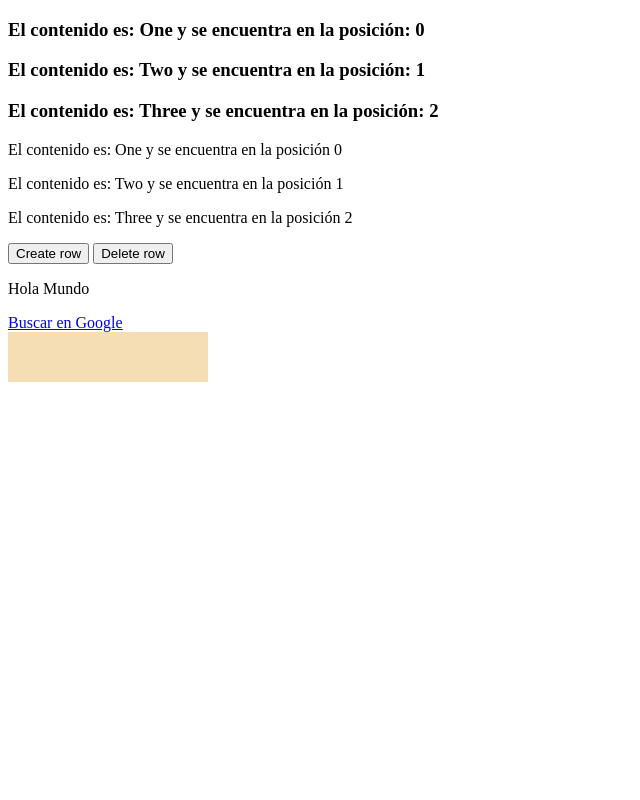
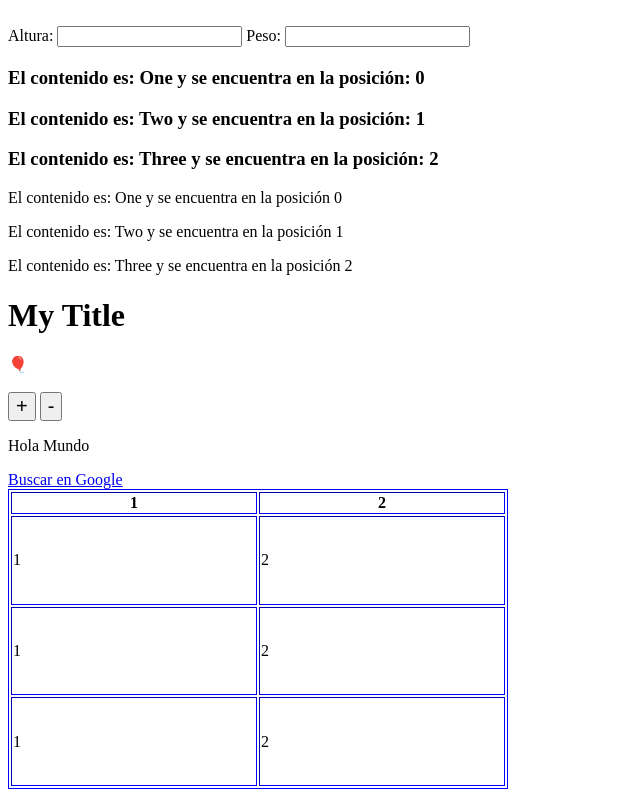
Before and after one commit to luisdomal/A-2-Programaci-n-con-JavaScript, a plain HTML site: page FundamentosJS/dom BEDU/index.html in a window 1280 px wide. Shown: the whole page, without its empty margins (0-640 px from the left). Drawn offline with Linux system fonts and the light colour scheme.

Commit message:
2da clase DOM

```diff
--- a/FundamentosJS/dom BEDU/dom.js
+++ b/FundamentosJS/dom BEDU/dom.js
@@ -62,24 +62,75 @@ _________________________________
  3.- Agregar dentro un div con ID"Container"
  */
 
+// La tarea realizada por mi
 
-const myNewDiv = document.createElement("div")
-const myNewTable = document.createElement("table")
-myNewDiv.appendChild(myNewTable)
-document.body.appendChild(myNewDiv)
+// const myNewDiv = document.createElement("div")
+// const myNewTable = document.createElement("table")
+// myNewDiv.appendChild(myNewTable)
+// document.body.appendChild(myNewDiv)
 
-myNewDiv.setAttribute("id","container")
-myNewTable.setAttribute("id","myTable")
+// myNewDiv.setAttribute("id","container")
+// myNewTable.setAttribute("id","myTable")
 
-function myCreateFunction() {
-  var table = document.getElementById("myTable");
-  var row = table.insertRow(0);
-  var cell1 = row.insertCell(0);
-  var cell2 = row.insertCell(1);
-  cell1.innerHTML = "";
-  cell2.innerHTML = "";
-}
+// function myCreateFunction() {
+//   var table = document.getElementById("myTable")
+//   var row = table.insertRow(0)
+//   var cell1 = row.insertCell(0)
+//   var cell2 = row.insertCell(1)
+//   cell1.innerHTML = ""
+//   cell2.innerHTML = ""
+// }
 
-function myDeleteFunction() {
-  document.getElementById("myTable").deleteRow(0);
-}
+// function myDeleteFunction() {
+//   document.getElementById("myTable").deleteRow(0)
+// }
+
+const table = document.createElement("table") // <table></table>
+const tableHead = document.createElement("thead") // <thead></thead>
+const headerArray = [1, 2]
+
+headerArray.forEach((num) => {
+  const headCell = document.createElement("th") // <th></th>
+  const textNode = document.createTextNode(num) // ""
+  headCell.appendChild(textNode) // <th>""</th>
+  tableHead.appendChild(headCell) // <thead><th>""</th> <th>""</th> <th>""</th></thead>
+})
+
+table.appendChild(tableHead) // <table> <thead>  <th>""</th> <th>""</th> <th>""</th>  </thead> </table>
+
+const tbody = document.createElement("tbody") // <tbody></tbody>
+
+const rowsArray = [1, 2, 3]
+
+
+rowsArray.forEach(() => {
+  // Primer foreach ayuda a agregar info en las filas
+  const row = document.createElement("tr") // <tr></tr>
+
+  // segundo foreach ayuda a poner la info en las columnas
+  headerArray.forEach((num2) => {
+    const cell = document.createElement("td") // <td></td>
+    const textNode = document.createTextNode(num2) // "1"
+    cell.appendChild(textNode) // <td>1</td>
+    row.appendChild(cell) // <tr><td>1</td></tr>
+  })
+
+  tbody.appendChild(row) //  <tbody><tr><td>1</td></tr></tbody>
+})
+
+
+table.appendChild(tbody) // <table> <thead>  <th>""</th> <th>""</th> <th>""</th>  </thead> <tbody><tr><td>1</td></tr></tbody> </table>
+
+
+table.setAttribute("border", "5px") // Agrega atributos
+table.style.border = "1px solid blue"
+table.style.width = "500px"
+table.style.height = "300px"
+
+table.setAttribute("id", "my-table")
+
+// "table": {
+//   border: "1px solid blue"
+// }
+
+document.body.appendChild(table)
--- /dev/null
+++ b/FundamentosJS/dom BEDU/eventlisteners.js
@@ -0,0 +1,82 @@
+// Event Listener
+
+//Alert!
+// document.getElementById("myTitle").addEventListener("click", () =>{
+//     alert("Hola Mundo")
+// })
+
+//Promt
+document.getElementById("myTitle").addEventListener("click", () =>{
+    const nombre = prompt("Cual es tu nombre?")
+    console.log("Nombre ===>", nombre)
+})
+
+/* Ejercio 1
+    1.- Con even listeners hacer que el globo se vaya inflando
+*/
+
+const labelGlobo = document.getElementById("globo")
+let balloonSize = 10
+
+
+labelGlobo.addEventListener("click", () =>{
+    // balloonSize = balloonSize + 5
+    balloonSize += 5
+    console.log("llamando globo", balloonSize)
+    // labelGlobo.style.fontSize = balloonSize + "px"
+    // labelGlobo.style.fontSize = `${balloonSize}px`
+    labelGlobo.style.cssText = `cursor: pointer; font-size: ${balloonSize}px`
+})
+
+/* Ejercio 2
+    1.- Sobre un nuevo event listener
+    2.- Escoger un nuevo mouse event y decrementar el tamaño de mi globo
+*/
+
+
+const big = document.getElementById("bigger")
+const small = document.getElementById("smaller")
+
+big.style.cssText = `font-size: 20px`
+small.style.cssText = `font-size: 20px`
+
+big.addEventListener("mouseover", () =>{
+    balloonSize += 5
+    console.log("llamando globo", balloonSize)
+    labelGlobo.style.cssText = `cursor: pointer; font-size: ${balloonSize}px`
+})
+
+small.addEventListener("mouseover", () =>{
+    balloonSize -= 5
+    console.log("llamando globo", balloonSize)
+    labelGlobo.style.cssText = `cursor: pointer; font-size: ${balloonSize}px`
+})
+
+
+/* Ejercio 3
+    1.- Calcular el IMC de acuerdo a la altura y peso de una persona
+    2.- Regresar el resultado y agregar un mensaje
+    3.- Integrar Clases e Instancias
+    4.- Importar el archivo de functional programming para no tener que re-escribir
+    5.- El resultado podría ser: 25.5 tienes sobre-peso.
+*/
+// Como sacar valores de los inputs
+
+
+const height = document.getElementById("height")
+const weight = document.getElementById("weight")
+const resultIMC = document.getElementById("resultIMC")
+let valueHeight = 0
+let valueWeight = 0
+
+height.addEventListener("input", (event) =>{
+    valueHeight = Number(event.target.value)
+    console.log("Event tiene esto ===>", typeof valueHeight)
+    resultIMC.textContent = calculoIMC
+})
+
+weight.addEventListener("input", (event) =>{
+    valueWeight = Number(event.target.value)
+    console.log("Event tiene esto ===>", typeof valueWeight)
+    resultIMC.textContent = calculoIMC
+})
--- a/FundamentosJS/dom BEDU/index.html
+++ b/FundamentosJS/dom BEDU/index.html
@@ -5,7 +5,7 @@
     <meta http-equiv="X-UA-Compatible" content="IE=edge">
     <meta name="viewport" content="width=device-width, initial-scale=1.0">
     <title>Luis Site</title>
-    <style>
+    <!-- <style>
         table, td{
             width: 200px;
             height: 50px;
@@ -14,9 +14,17 @@
             background-color: wheat;
             border-collapse: collapse;
         }
-    </style>
+    </style> -->
 </head>
-<body>
+<br>
+
+    <span>Altura: </span>
+    <input type="number" id="height">
+
+    <span>Peso: </span>
+    <input type="number" id="weight">
+
+    <h2 id="resultIMC"></h2>
 
     <h3>One</h3>
     <h3>Two</h3>
@@ -26,11 +34,24 @@
     <p>Two</p>
     <p>Three</p>
 
-    <button onclick="myCreateFunction()">Create row</button>
-    <button onclick="myDeleteFunction()">Delete row</button>
+    <h1 id="myTitle">My Title</h1>
+
+    <!-- Botones creados de la tarea para hacer una tabla con funcion-->
+    <!-- <button onclick="myCreateFunction()">Create row</button>
+    <button onclick="myDeleteFunction()">Delete row</button> -->
+
+    <label id="globo">🎈</label>
+
+
+    <br></br>
+
+    <button id = "bigger"> + </button>
+    <button id = "smaller"> - </button>
+
 
 
 
     <script src="./dom.js"></script>
+    <script src="./eventlisteners.js"></script>
 </body>
 </html>
--- a/FundamentosJS/oop.js
+++ b/FundamentosJS/oop.js
@@ -1,3 +1,5 @@
+
+
 // Programación orientada a objetos
 // Paradigma: Es un modelo a seguir para resolver una problematica.
 
@@ -53,7 +55,7 @@ console.log(luisDom)
 
 // Clase Padre
 
-class LivingBeing {
+export class LivingBeing {
     constructor(height, weight){
         this.height = height
         this.weight = weight
```
Also changed, not shown: 1 other file.
